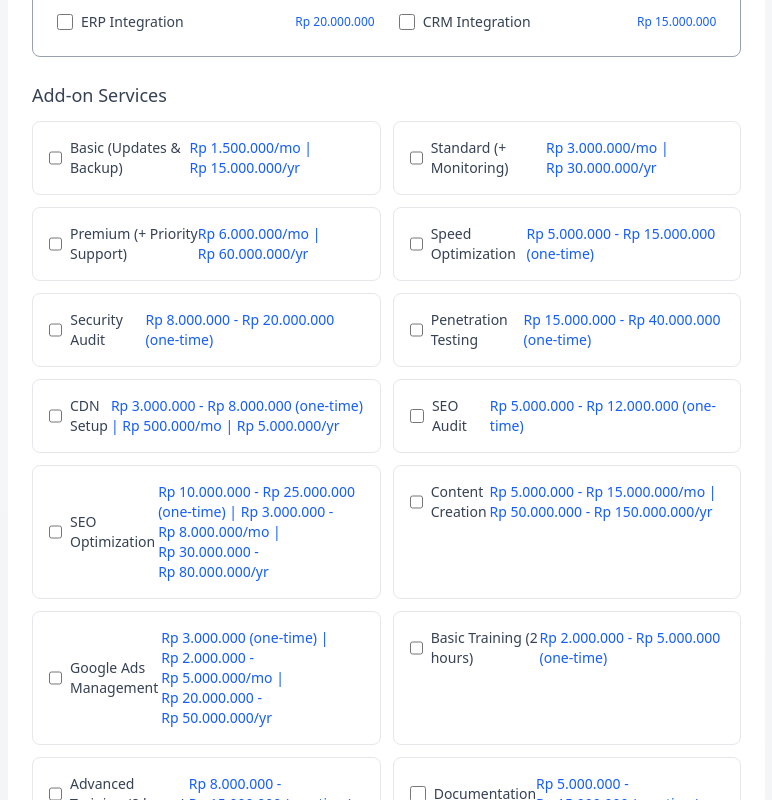
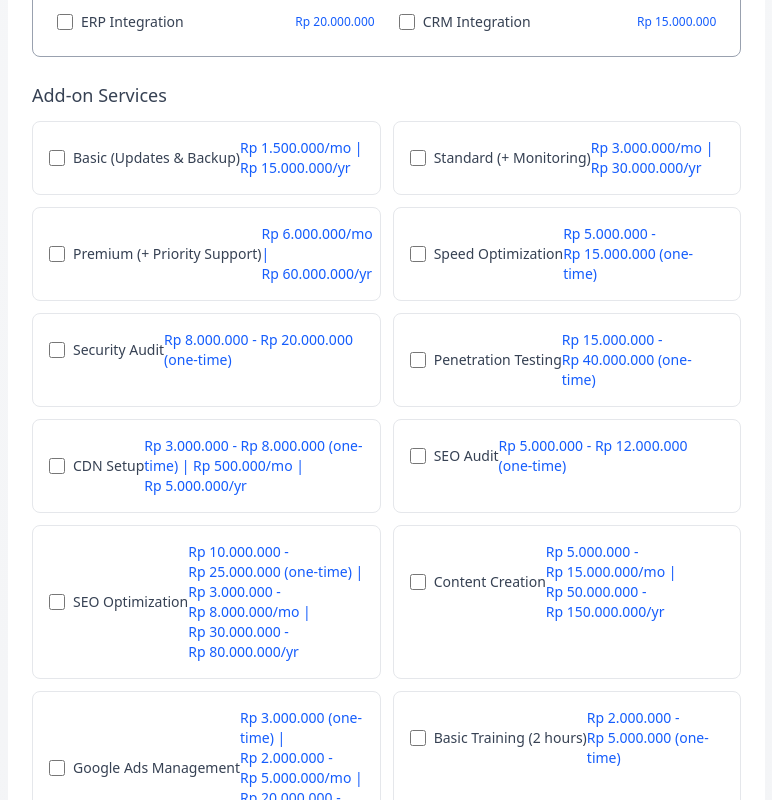
Before and after one commit to MBrillian354/web-dev-pricing-v2, a React (Vite) app: page / in a window 1280 px wide. Shown: the part 2160-2960 px from the top of the page, without its empty margins (56-828 px from the left). Built offline with nearby package versions, Linux system fonts and the light colour scheme.

Commit message:
Prevent checkbox container from shrinking
Added 'flex-shrink-0' to the checkbox container in AddOnSelector to ensure consistent layout and prevent unwanted shrinking of the input element.

```diff
--- a/src/components/AddOnSelector.jsx
+++ b/src/components/AddOnSelector.jsx
@@ -52,7 +52,7 @@
                         onClick={() => onToggle(addOn.id)}
                     >
                         <div className="flex items-center justify-between">
-                            <div className="flex items-center">
+                            <div className="flex items-center flex-shrink-0">
                                 <input
                                     type="checkbox"
                                     checked={selectedAddOns.includes(addOn.id)}
```
